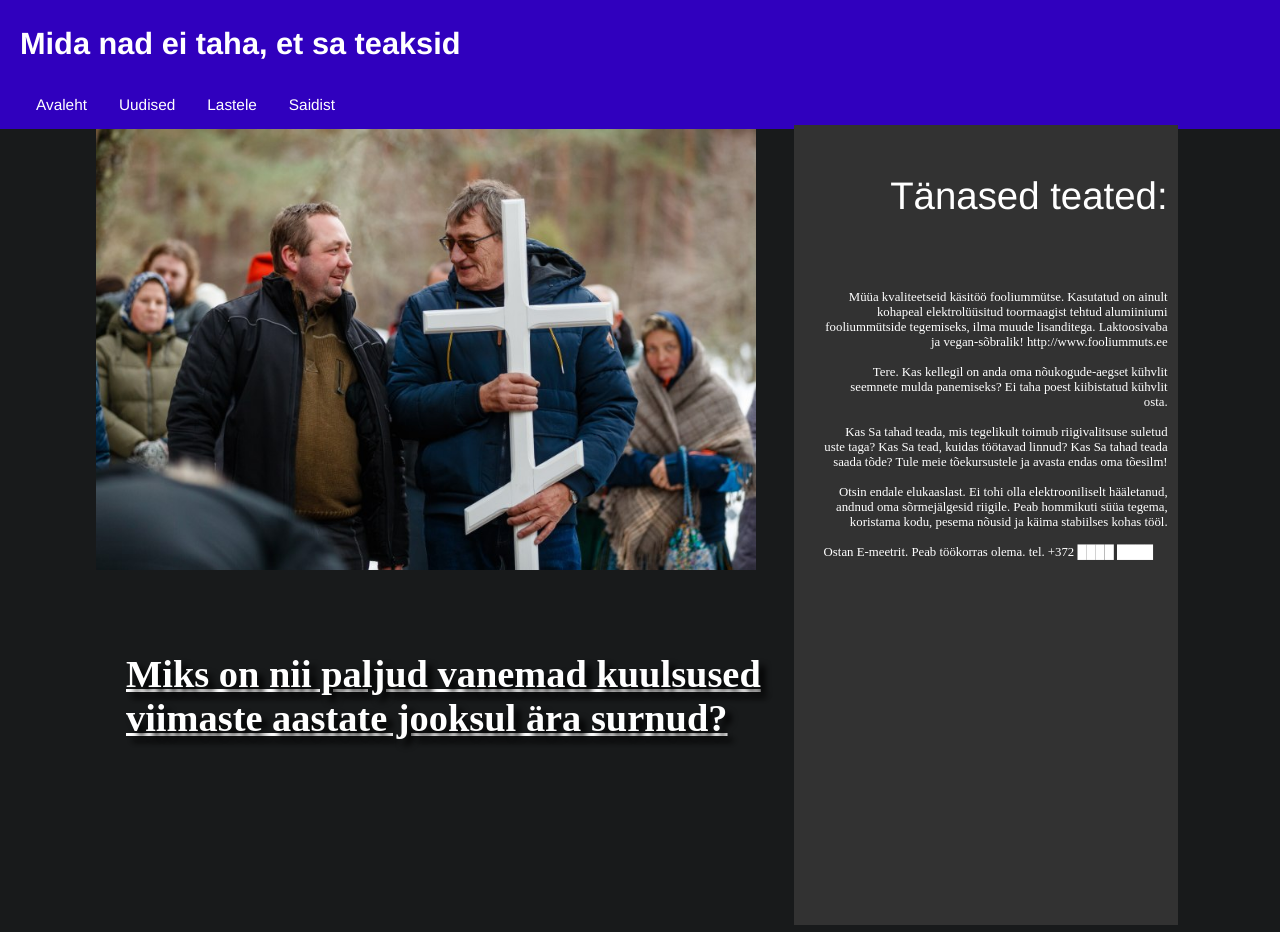
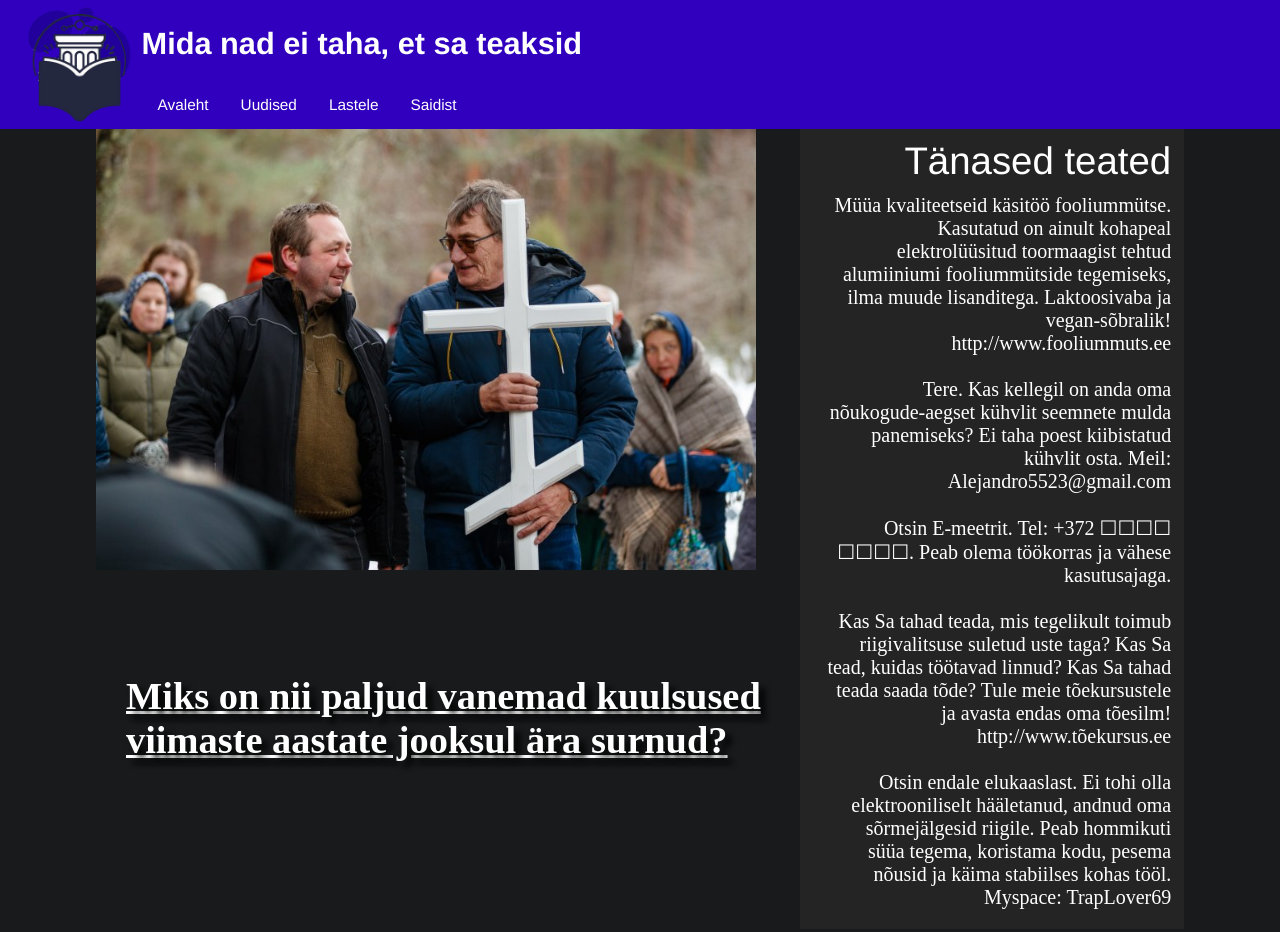
Before and after one commit to emeraldtip/FakeConsipracySite, a Flask app: page / in a window 1280 px wide. Run offline with Flask 2, Linux system fonts and the light colour scheme.

Commit message:
regretting cssing

```diff
--- a/application.py
+++ b/application.py
@@ -41,6 +41,7 @@ def home():
     bp = []
     with open("data/bulletin.txt","r",encoding="UTF8") as file:
         bp = [line for line in file.readlines()]
+    print(bp)
     return render_template("default.html",headlines=getHeadlines(),links = links, bulletins = bp)
 
 @app.route("/about") #about section
@@ -79,13 +80,9 @@ def article(filename):
             with open("data/news/"+filename+"/"+i,"r",encoding="UTF8") as file:
                 lines = file.readlines()
                 title = lines.pop(0)
-                text = "<br><br>".join(lines)
+                text = "<br><br>".join(lines)+"<br>"
                 print(text)
     return render_template("article.html",headlines=getHeadlines(),plink=plink,psrc=psrc,authorp=authorp,author=author,title=title,text=text)
-
-@app.route("/bulletin") #bulletin board with ads, announcements etc
-def bulletin():
-    return render_template("bulletin.html",headlines=getHeadlines())
 
 @app.route("/puzzles") #puzzles for children or something idk
 def puzzles():
--- a/data/bulletin.txt
+++ b/data/bulletin.txt
@@ -1,5 +1,5 @@
 Müüa kvaliteetseid käsitöö fooliummütse. Kasutatud on ainult kohapeal elektrolüüsitud toormaagist tehtud alumiiniumi fooliummütside tegemiseks, ilma muude lisanditega. Laktoosivaba ja vegan-sõbralik! http://www.fooliummuts.ee
-Tere. Kas kellegil on anda oma nõukogude-aegset kühvlit seemnete mulda panemiseks? Ei taha poest kiibistatud kühvlit osta.
-Kas Sa tahad teada, mis tegelikult toimub riigivalitsuse suletud uste taga? Kas Sa tead, kuidas töötavad linnud? Kas Sa tahad teada saada tõde? Tule meie tõekursustele ja avasta endas oma tõesilm!
-Otsin endale elukaaslast. Ei tohi olla elektrooniliselt hääletanud, andnud oma sõrmejälgesid riigile. Peab hommikuti süüa tegema, koristama kodu, pesema nõusid ja käima stabiilses kohas tööl.
-Ostan E-meetrit. Peab töökorras olema. tel. +372 ████ ████
+Tere. Kas kellegil on anda oma nõukogude-aegset kühvlit seemnete mulda panemiseks? Ei taha poest kiibistatud kühvlit osta. Meil: Alejandro5523@gmail.com
+Otsin E-meetrit. Tel: +372 ☐☐☐☐ ☐☐☐☐. Peab olema töökorras ja vähese kasutusajaga.
+Kas Sa tahad teada, mis tegelikult toimub riigivalitsuse suletud uste taga? Kas Sa tead, kuidas töötavad linnud? Kas Sa tahad teada saada tõde? Tule meie tõekursustele ja avasta endas oma tõesilm! http://www.tõekursus.ee
+Otsin endale elukaaslast. Ei tohi olla elektrooniliselt hääletanud, andnud oma sõrmejälgesid riigile. Peab hommikuti süüa tegema, koristama kodu, pesema nõusid ja käima stabiilses kohas tööl. Myspace: TrapLover69
--- a/data/news/article0001/artikkel0[0-9].txt
+++ b/data/news/article0001/artikkel0[0-9].txt
@@ -1,2 +1,2 @@
-<b>Soovedelad illegaalsed immigrandid võivad siseneda Ameerika Ühendriikidesse kaks korda - Joe Biden ei tee midagi</b>
-Viimastel aastatel on suurenenud maailmas soovedelate osakaal. See on tekitanud suurt probleemi kõigil maailma riigipiiridel, sest inimesed võivad nüüd ühte riiki siseneda kaks korda - kord naisena, kord mehena. Valge Maja sisemiste infokanalite kohaselt teab Joe biden sellest õudsest veast immigratsioonisüsteemis, aga ei tee midagi, sest ta armastab immigrante.
+<b>Soovedelad illegaalid võivad siseneda Ameerika Ühendriikidesse kaks korda - Joe Biden ei tee midagi!</b>
+Viimastel aastatel on suurenenud maailmas soovedelate osakaal. See on tekitanud suurt probleemi kõigil maailma riigipiiridel, sest inimesed võivad nüüd ühte riiki siseneda kaks korda - kord naisena, kord mehena. Valge Maja sisemiste infokanalite kohaselt teab Joe Biden sellest õudsest veast immigratsioonisüsteemis, aga ei tee midagi, sest ta armastab immigrante.
--- a/data/news/article0014/article14.txt
+++ b/data/news/article0014/article14.txt
@@ -1,2 +1,2 @@
-<b>Intervjuu Tallinna Reaalkooli õpilase K. J. Onoperiga: “Njuutonmeeter koos metalljoonlauaga on siiani avastatud tuleviku ennustamise meetoditest kõige täpsem ning sobib eriti hästi reaalainetega vaevlejale.”</b>
-Reaalkooli õpilane Onoper seletab, kuidas ühes eriti pingelises füüsika tunnis avastas ta äkki imelise viisi teha vääramatult kindlaks raske elektriõpetuse ülesande õige lahendus. Paljud õpilased on aastate jooksul kulutanud lugematuid tunde töötamaks välja midagi, mis päästaks neid füüsika tunni õudusest. Edasijõudnumad on isegi katsetanud njuutonmeetrit ja metalljoonlauda. Kuid Onoper osutuks selleks, kes kõigi oma eelkäijate pingutused lõpule viis ja lahenduse leidis.
+<b>Intervjuu Tallinna Reaalkooli õpilase K. J. O-ga: “Njuutonmeeter koos metalljoonlauaga on siiani avastatud tuleviku ennustamise meetoditest kõige täpsem ning sobib eriti hästi reaalainetega vaevlejale.”</b>
+Reaalkooli õpilane O. seletab, kuidas ühes eriti pingelises füüsika tunnis avastas ta äkki imelise viisi teha vääramatult kindlaks raske elektriõpetuse ülesande õige lahendus. Paljud õpilased on aastate jooksul kulutanud lugematuid tunde töötamaks välja midagi, mis päästaks neid füüsika tunni õudusest. Edasijõudnumad on isegi katsetanud njuutonmeetrit ja metalljoonlauda. Kuid O. osutuks selleks, kes kõigi oma eelkäijate pingutused lõpule viis ja lahenduse leidis.
--- /dev/null
+++ b/data/news/article0016/article16.txt
@@ -0,0 +1,2 @@
+<b>“Pealtnägija on taaskord kasutanud õiget tooni ja liikunud oma järeldustega õiges suunas, kuid jälle jääb nende keel pehmeks ja küüned nüriks,” kommenteerib meediaanalüütik Rudolfo Männi</b>
+Pealtnägija viimane saade, mis oli eetris kolmapäeval, 8. märtsil, käsitles muuhulgas ka Aivo Petersoni käiku Donetskisse. Peale seda aga, kui Kapo loo peasüüdlase vahistas, on kogu sündmustik omandanud hoopis teise varjundi. Intervjuus analüüsib Männi, kuidas Pealtnägija probleemile lähenes ning miks on nii heade eeldustega saatesari taas ebaõnnestunud tõe päevavalgele toomises.
--- /dev/null
+++ b/data/news/article0017/article17.txt
@@ -0,0 +1,3 @@
+<b>Amaalia adson annab ülevaate viimase nädala jooksul loodud ajalehtedest ning hindab nende usaldusväärsust</b>
+Viimasel ajal on tärganud uusi ajalehti nagu seeni peale vihma. Amaalia Adson analüüsib, kas Meemipoiss, Peidetud Tõde, Eesti Manifesto, Vanalinna Vigurid ja … pakuvad usaldusväärset infot või soovivad pahaaimamatut lugejat hoopis ninapidi vedada.
+Amaalia Adson: “Tänapäeva inimesel on aina raskem aru saada, milliseid väljaandeid usaldada ning milliseid vältida, võin aga kinnitada, et ajalehe Mida Nad Ei Taha Et Sa Teaksid lugejad võivad Peidetud Tõde täielikult usaldada.”
--- /dev/null
+++ b/data/news/article0018/DIY.txt
@@ -0,0 +1,10 @@
+<b>Kuidas valmistada oma kätega kvaliteetset ajulainete eest kaitsvat kilp-mütsi?</b>
+Üle maailma on toimumas tõeline kokkukukkumine - eestis on toimunud suur valimispettus, ülemaailmselt on endiselt levimas 5G tehnoloogia, CIA rahastatud ettevõte taaselustab väljasurnud liike, et arendada välja lõputu elu sisalikinimestele. Et selle kõige käigus objektiivseks jääda on vaja head kaitset. Kõige elementaarsem kaitse koosneb looduslikest vitamiinidest, mida võite osta meie partneri imelisest e-poest ja kaitsvast kilp-mütsist, mida õpetan siin artiklis igaühe kodus leitavatest vahenditest valmistama.
+<b>Vajalikud vahendid:</b>
+●	Jootekolb
+●	3D-printer
+●	Laser CNC-masin
+●	D-Vitamiini seerum
+●	Foolium
+●	USB-kaabel
+●	Makita XPP01T1K
--- a/static/css/styles.css
+++ b/static/css/styles.css
@@ -10,7 +10,7 @@
   padding-bottom: 5px;
   padding-left: 20px;
   width: 100%;
-  height: 9.3vw;
+  height: 9.27vw;
 }
 
 body {
--- a/templates/default.html
+++ b/templates/default.html
@@ -6,14 +6,14 @@
 <body>
     <center>
         <div style="width:85%;">
-            <div id="mainart" href="{{headlines[0]}}" style="width:50vw;height:90vh; background-image: url('{{links[0]}}'); background-size: 100%,100%; background-repeat: no-repeat; margin:0px; padding-left:20px; text-align: left; float:left; cursor: pointer;" onclick="window.location='{{headlines[0]}}'">
-                <a href="{{headlines[0]}}" style="color:white; font-size: 3vw; width:50vw; padding-left:10px;text-shadow: black 6px 6px 6px; bottom:60px; position: absolute;word-wrap: break-word; text">{{headlines[1]|safe}}</a>
+            <div id="mainart" href="{{headlines[0]}}" style="width:50vw;height:100vh; background-image: url('{{links[0]}}'); background-size: 100%,100%; background-repeat: no-repeat; margin:0px; padding-left:20px; text-align: left; float:left; cursor: pointer;" onclick="window.location='{{headlines[0]}}'">
+                <a href="{{headlines[0]}}" style="color:white; font-size: 3vw; width:50vw; padding-left:10px;text-shadow: black 6px 6px 6px; bottom:3vw; position: absolute;word-wrap: break-word; text">{{headlines[1]|safe}}</a>
             </div>
-            <div style="text-align:right;width:30vw;height:100%;float:right;background-color: #323232;bottom:0vw;top:9.8vw;right:8vw;position:absolute;">
-                <p style="top:10px; right:10px; position:relative; font-family: Helvetica, Verdana, sans-serif; color:white; font-size: 3vw;">Tänased teated:<br><br></p>
-                <ul>
+            <div style="text-align:right;width:30vw;height:100vh;float:right;background-color: #242424; bottom:0vw;top:0vw;right:0vw;position:relative;">
+                <p style="top:10px; right:1vw; position:relative; font-family: Helvetica, Verdana, sans-serif; color:white; font-size: 3vw; margin:0px;">Tänased teated<br><br></p>
+                <ul style="top:-3vw; position:relative">
                     {% for i in bulletins %}
-                    <li style="list-style-type:none; font-size:1vw; color:white; right:10px; position:relative;">{{i}}<br><br></li>
+                    <li style="list-style-type:none; font-size:2.5vh; color:white; right:1vw; position:relative;">{{i}}<br><br></li>
                     {% endfor %}
                 </ul>
             </div>
--- a/templates/layout.html
+++ b/templates/layout.html
@@ -4,6 +4,7 @@
 </head>
 <div id="header" class="header">
   <script src="/static/js/javascript.js"></script>
+  <img src="/static/logo.png" style="width: 9.5vw; float:left;">
   <h1>Mida nad ei taha, et sa teaksid</h1>
   <ul class="navbar">
     <li><a href="/">Avaleht</a></li>
```
Also changed, not shown: templates/article.html (+8 -6 lines), data/news/article0016/DALL·E.png (added), data/news/article0016/Helga Tammeleht.jpg (added), data/news/article0017/DALL·E.png (added), data/news/article0017/Helga Tammeleht.jpg (added), data/news/article0018/Jaak Sarvija.jpg (added), data/news/article0018/Stable Diffusion.png (added), static/logo.png (added).
